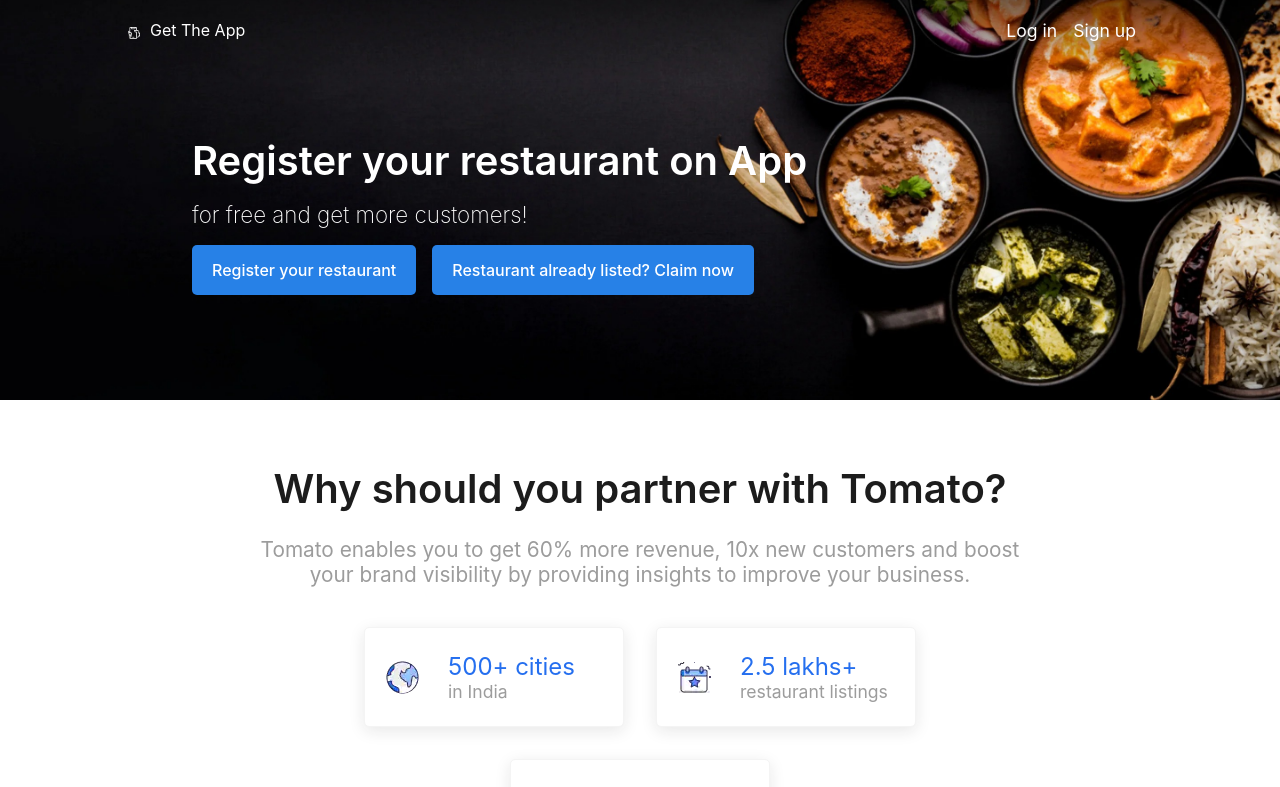
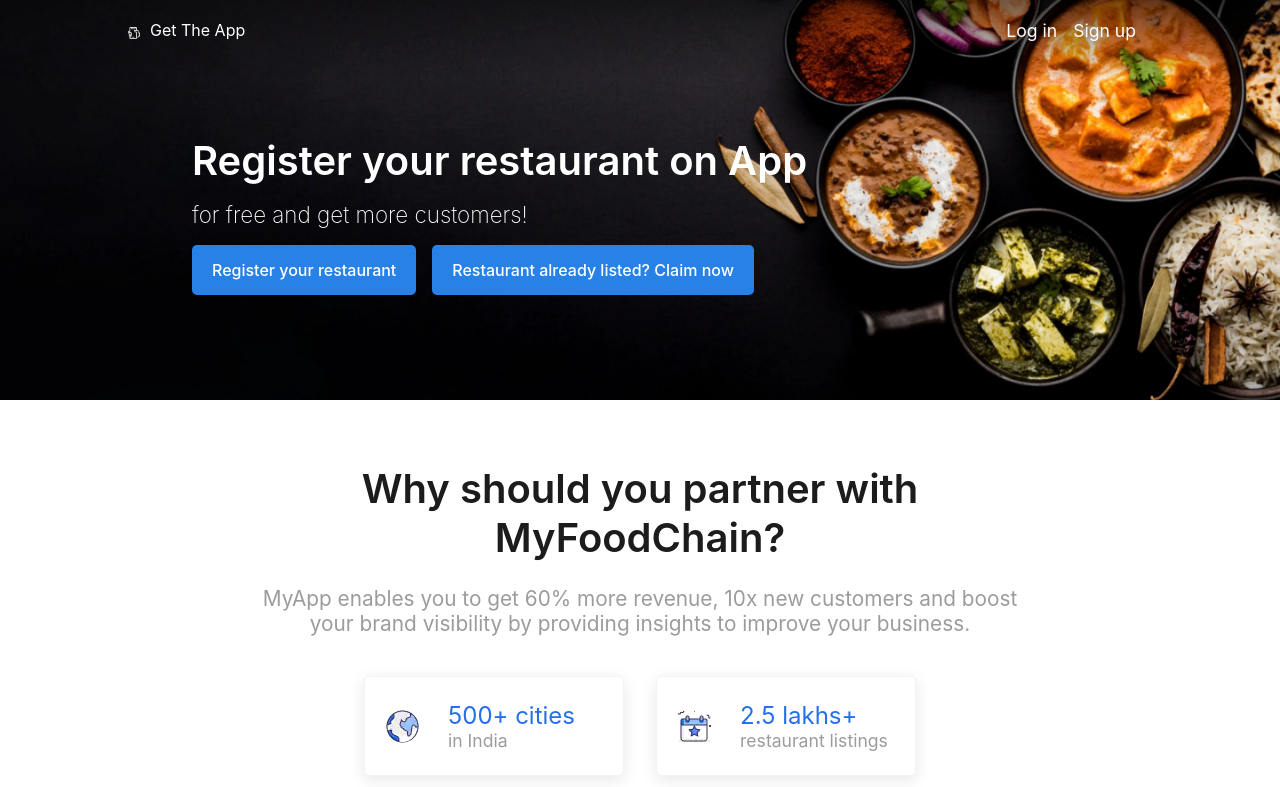
Before and after one commit to Visal20497/MYFoodChian_Project_OnReactjs, a React (Vite) app: page /add-restaurant in a window 1280 px wide. Shown: the top 787 px of the page. Built offline with nearby package versions, Linux system fonts and the light colour scheme.

Commit message:
Update WhyShouldYouPWZ.jsx

```diff
--- a/src/components/AddRestaurantComponents/WhyShouldYouPWZ/WhyShouldYouPWZ.jsx
+++ b/src/components/AddRestaurantComponents/WhyShouldYouPWZ/WhyShouldYouPWZ.jsx
@@ -9,8 +9,8 @@
 let WhyShouldYouPWZ = () => {
     return <div className={css.outerDiv}>
         <div className={css.innerDiv}>
-            <div className={css.title}>Why should you partner with Tomato?</div>
-            <div className={css.tagLine}>Tomato enables you to get 60% more revenue, 10x new customers and boost your brand visibility by providing insights to improve your business.</div>
+            <div className={css.title}>Why should you partner with MyFoodChain?</div>
+            <div className={css.tagLine}>MyApp enables you to get 60% more revenue, 10x new customers and boost your brand visibility by providing insights to improve your business.</div>
             <div className={css.cards}>
                 <Card4 imgSrc={globIcon} title="500+ cities" tagLine="in India" />
                 <Card4 imgSrc={calenderIcon} title="2.5 lakhs+" tagLine="restaurant listings" />
```
